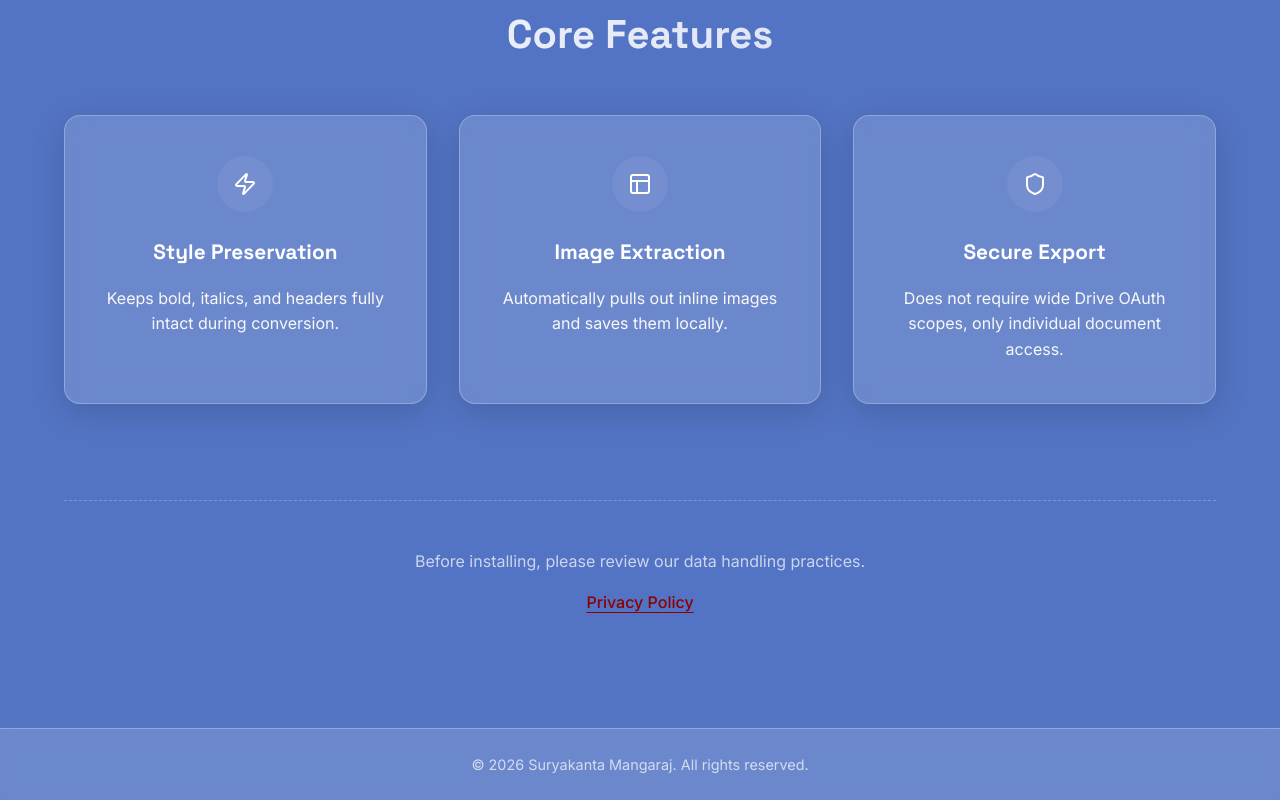
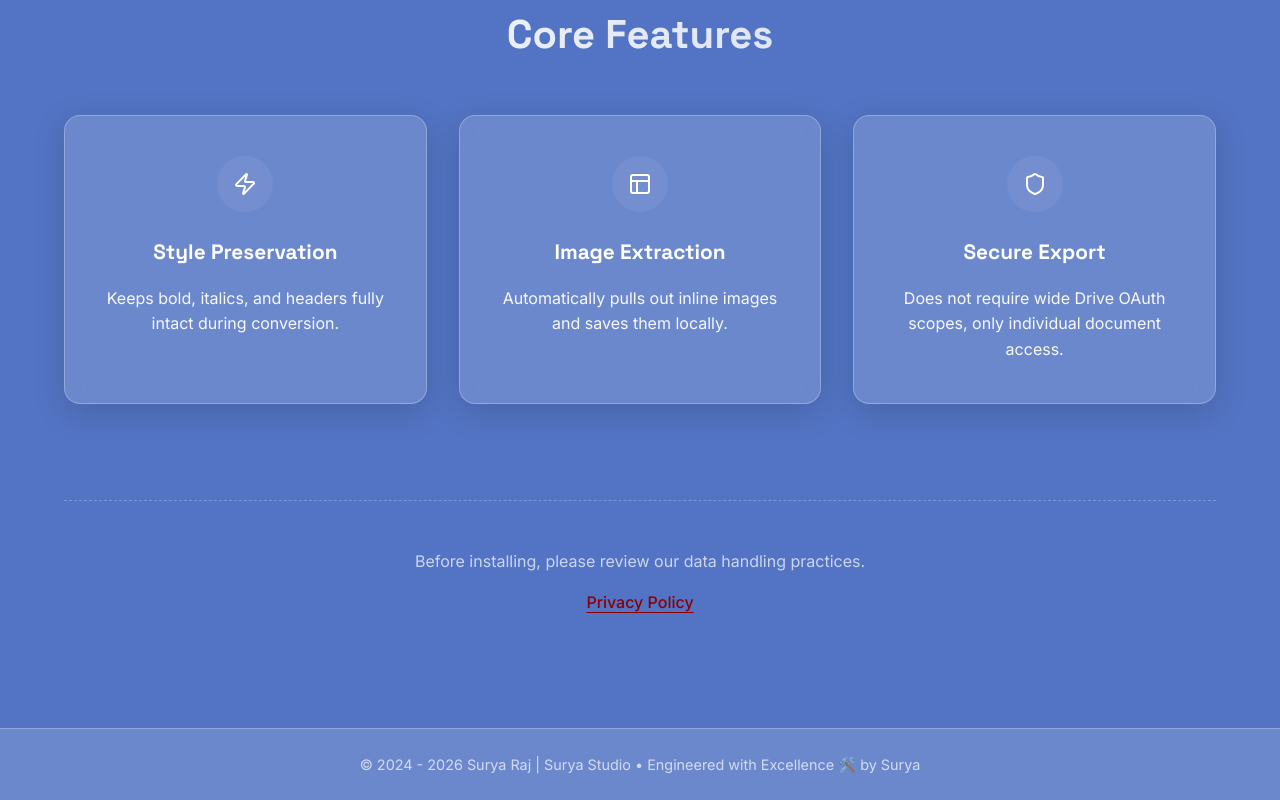
Before and after one commit to suryakantamangaraj/apps, a React (Vite) app: page /app/docs-exporter in a window 1280 px wide. Shown: the part 695-1495 px from the top of the page. Built offline with nearby package versions, Linux system fonts and the light colour scheme.

Commit message:
style: update footer content to showcase explicit studio branding, creation dates, and emoji formatting

```diff
--- a/src/components/Footer.jsx
+++ b/src/components/Footer.jsx
@@ -3,7 +3,7 @@ const Footer = () => {
         <footer className="footer">
             <div className="footer-content">
                 <p className="footer-copy">
-                    &copy; {new Date().getFullYear()} Suryakanta Mangaraj. All rights reserved.
+                    &copy; 2024 - {new Date().getFullYear()} Surya Raj | Surya Studio &bull; Engineered with Excellence 🛠️ by Surya
                 </p>
             </div>
         </footer>
```
